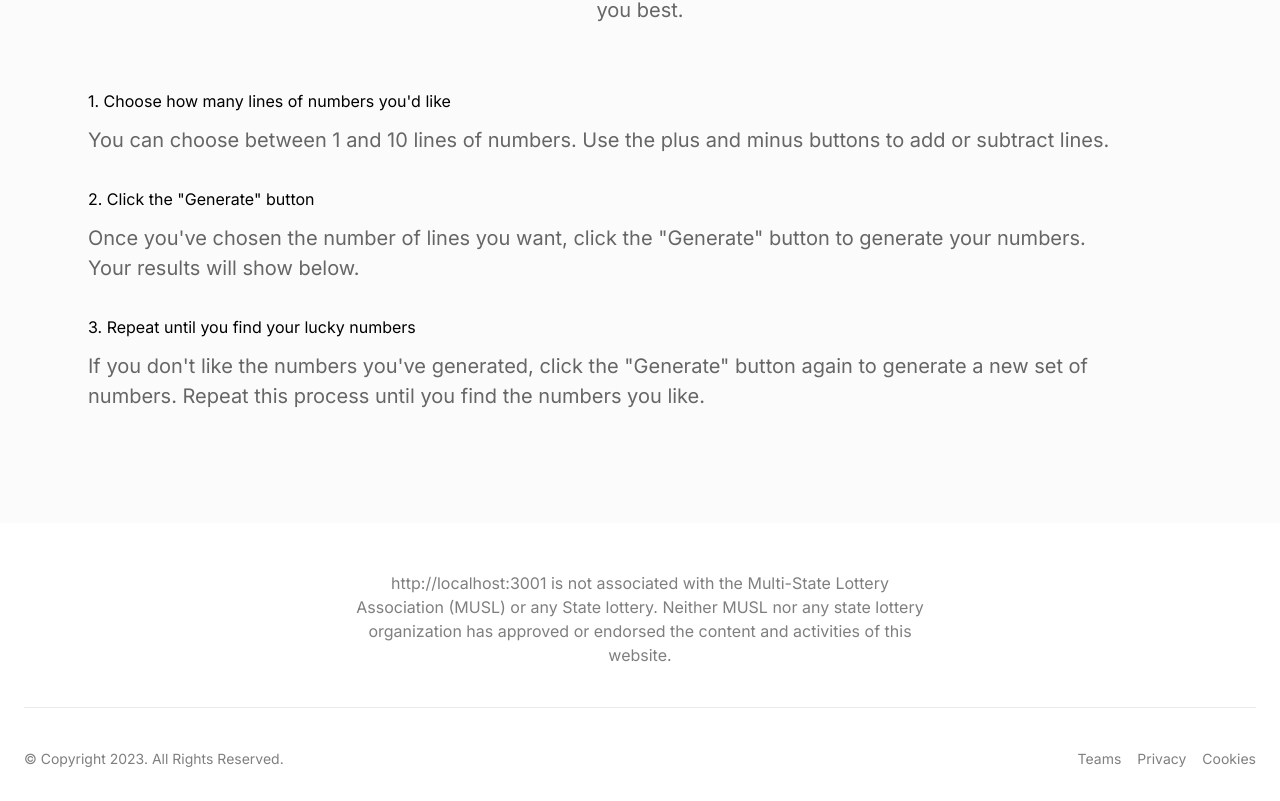
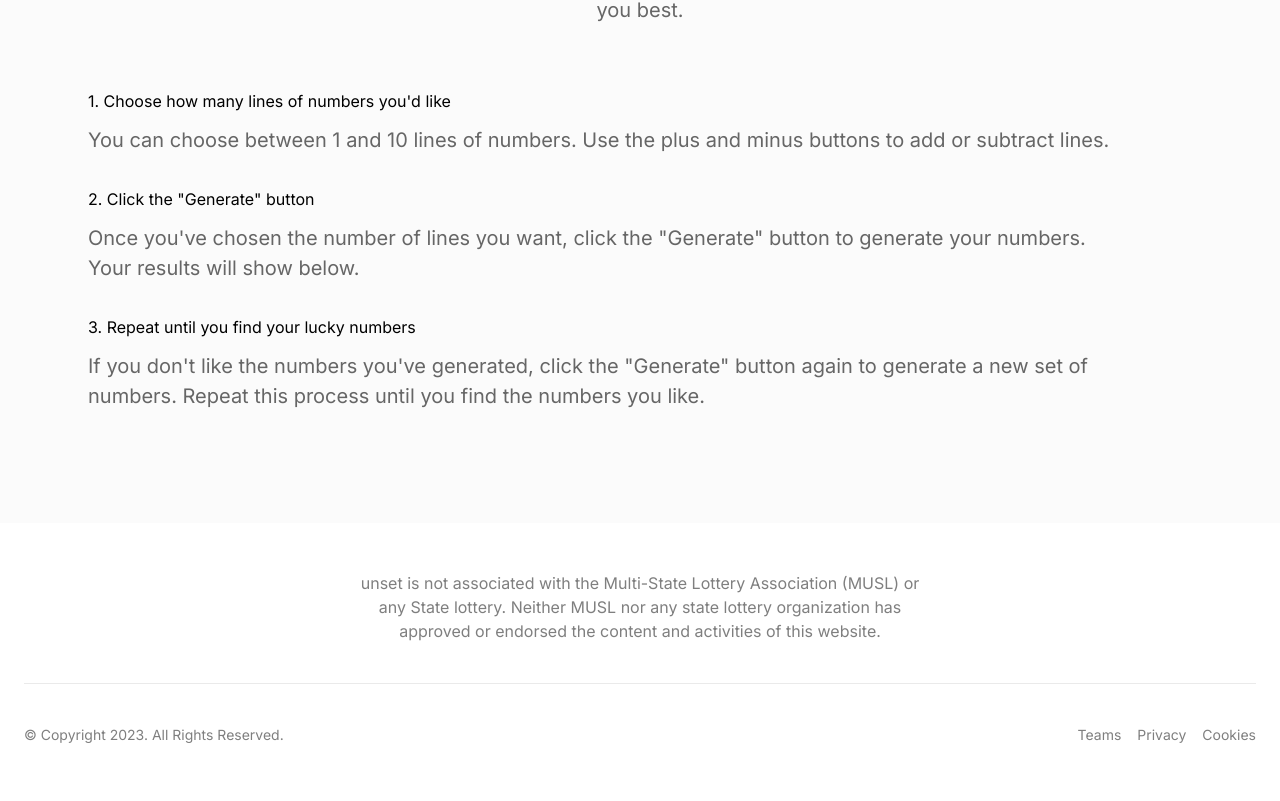
Before and after one commit to TotiCuervo/lotto-generator-frontend, a Next.js app: page / in a window 1280 px wide. Shown: the part 1218-2019 px from the top of the page. After the commit the page ends 1995 px from the top, so only its background shows below. Built offline with nearby package versions, Linux system fonts and the light colour scheme; no server answers.

Commit message:
changing to process

```diff
--- a/src/components/footer/footer.tsx
+++ b/src/components/footer/footer.tsx
@@ -7,7 +7,7 @@ export default function Footer() {
             <div className="container mx-auto px-6 py-8">
                 <div className="flex flex-col items-center text-center">
                     <p className="mx-auto mt-4 max-w-xl text-gray-500 dark:text-gray-400">
-                        {process.env.NEXT_PUBLIC_API_URL} is not associated with
+                        {process.env.NEXT_PUBLIC_DOMAIN} is not associated with
                         the Multi-State Lottery Association (MUSL) or any State
                         lottery. Neither MUSL nor any state lottery organization
                         has approved or endorsed the content and activities of
--- a/src/context/LotteryContext.tsx
+++ b/src/context/LotteryContext.tsx
@@ -46,7 +46,7 @@ export function LotteryProvider({ children }: IContextProps) {
     const powerballUrl = 'powerballgenerator.com'
     const megaMillionsUrl = 'megamillionsgenerator.com'
 
-    const current = process.env.NEXT_PUBLIC_API_URL === powerballUrl ? 0 : 1
+    const current = process.env.NEXT_PUBLIC_DOMAIN === powerballUrl ? 0 : 1
 
     const alternative = current === 0 ? 1 : 0
 
```
